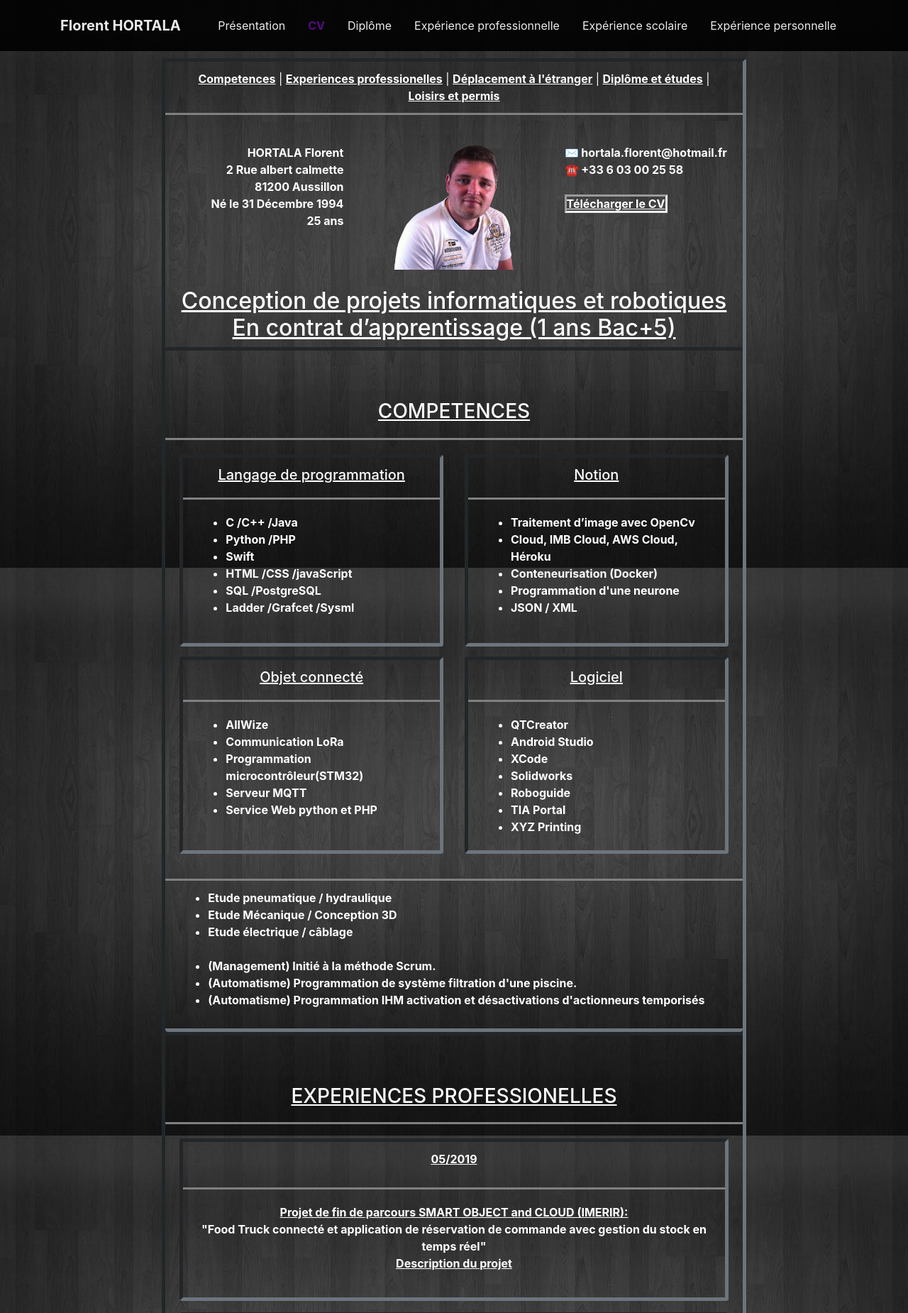
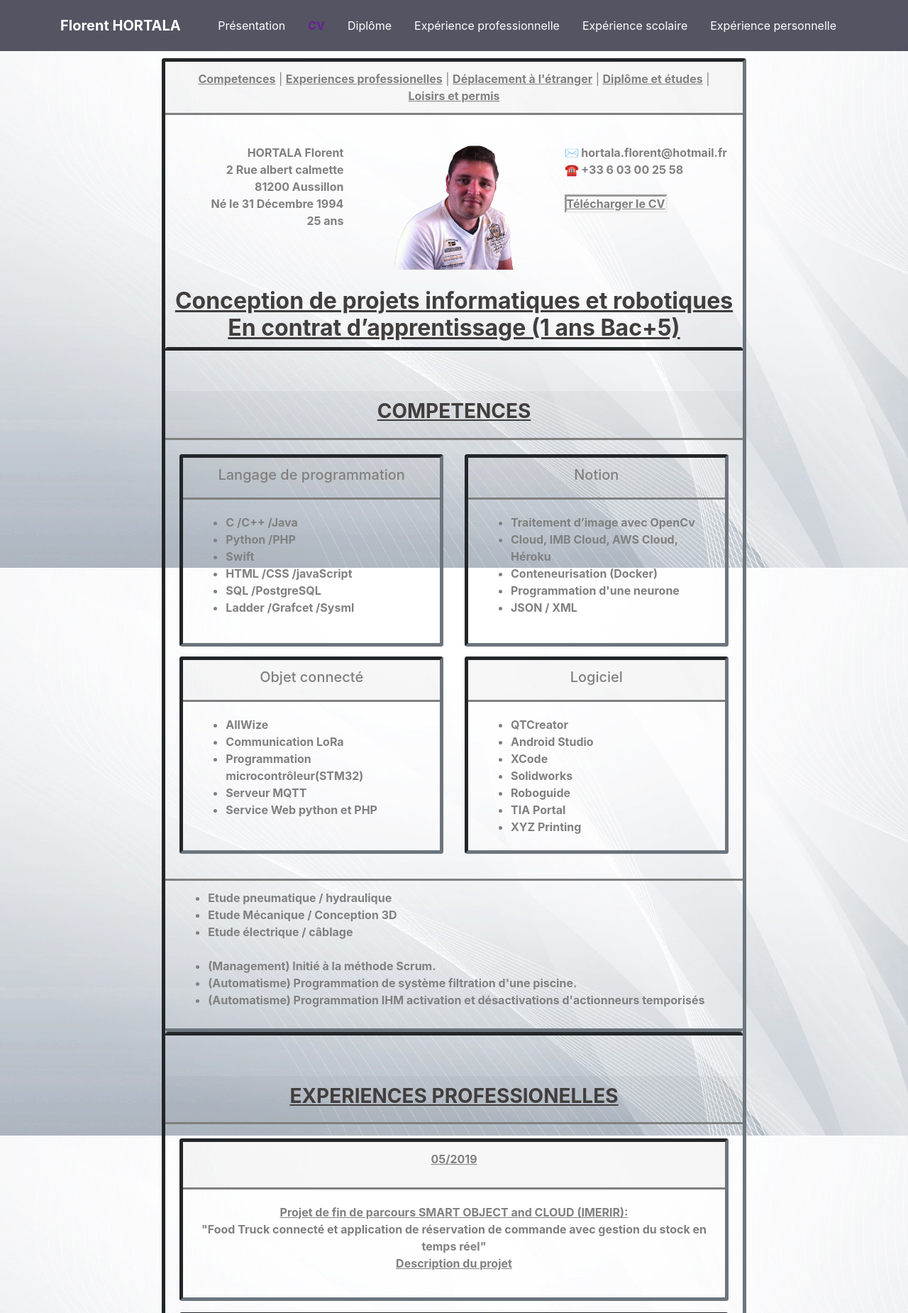
Before and after one commit to hortala/CV, a PHP site: page /html/cv.html in a window 1280 px wide. Shown: the top 1850 px of the page at 71% size. Run offline with PHP 8.4, Linux system fonts and the light colour scheme.

Commit message:
Changement de background

```diff
--- a/css/cv.css
+++ /dev/null
@@ -1,5 +0,0 @@
-h2,
-h3,
-h5 {
-    text-decoration: underline;
-}
--- a/css/index.css
+++ /dev/null
@@ -1,3 +0,0 @@
-h1 {
-    text-align: center;
-}
--- a/css/main.css
+++ b/css/main.css
@@ -3,7 +3,7 @@ Body {
     background-size: cover;
     background-repeat: no-repeat;
     background-attachment: fixed;
-    color: white;
+    color: grey;
 }
 
 .ActiveMe {
@@ -68,8 +68,10 @@ Body {
     text-decoration: underline;
 }
 
-h1 {
+h1, h2, h3 {
     text-decoration: underline;
+    color: rgb(65, 62, 62);
+    font-weight: bold;
 }
 
 p {
@@ -84,12 +86,21 @@ p {
     color: white;
 }
 
+.textColorGray {
+    color: gray;
+}
+
+.textColorBlack {
+    color: black;
+}
+
+
 
 /*Debut NavBar*/
 
 #mainNav {
     min-height: 56px;
-    background-color: black;
+    background-color: rgb(66, 66, 83);
     text-align: center;
     opacity: 0.95;
 }
@@ -267,7 +278,7 @@ p {
 }
 
 .text-secondary {
-    color: white!important;
+    color: gray!important;
 }
 
 .card {
--- a/html/cv.html
+++ b/html/cv.html
@@ -72,11 +72,11 @@
                     <div class="card border-secondary marginTop10 centerPerso" style="width: 100%;">
                         <div class="card-header" id="navBar">
                             <nav>
-                                <u><a class="textColorWhite textBold" href="cv.html#Competence">Competences</a></u> |
-                                <u><a class="textColorWhite textBold" href="cv.html#expPro">Experiences professionelles</a></u> |
-                                <u><a class="textColorWhite textBold" href="cv.html#depEtranger">Déplacement à l'étranger</a></u> |
-                                <u><a class="textColorWhite textBold" href="cv.html#DiplEtude">Diplôme et études</a></u> |
-                                <u><a class="textColorWhite textBold" href="cv.html#LoisirPermis">Loisirs et permis</a></u>
+                                <u><a class="textColorGray textBold" href="cv.html#Competence">Competences</a></u> |
+                                <u><a class="textColorGray textBold" href="cv.html#expPro">Experiences professionelles</a></u> |
+                                <u><a class="textColorGray textBold" href="cv.html#depEtranger">Déplacement à l'étranger</a></u> |
+                                <u><a class="textColorGray textBold" href="cv.html#DiplEtude">Diplôme et études</a></u> |
+                                <u><a class="textColorGray textBold" href="cv.html#LoisirPermis">Loisirs et permis</a></u>
                             </nav>
                         </div>
                         <div class="row marginTop5" id="Info">
@@ -87,12 +87,12 @@
                                 <img src="../image/CV/Moi.png" class="img-fluid" alt="Photo CV" width="70%" />
                             </div>
                             <div class="col-md-4 leftPerso">
-                                <a class="textBold textColorWhite" href="mailto:hortala.florent@hotmail.fr?subject=Prise de contact">✉ hortala.florent@hotmail.fr </a>
+                                <a class="textBold textColorGray" href="mailto:hortala.florent@hotmail.fr?subject=Prise de contact">✉ hortala.florent@hotmail.fr </a>
                                 <br>
-                                <a class="textBold textColorWhite" href="tel:+603002558">☎ +33 6 03 00 25 58 </a>
+                                <a class="textBold textColorGray" href="tel:+603002558">☎ +33 6 03 00 25 58 </a>
                                 <br>
                                 <br>
-                                <p><u><a style="border-style: inset;" class="textColorWhite" href="../pdf/Hortala_Florent_CV.pdf" download  >Télécharger le CV</a></u></p>
+                                <p><u><a style="border-style: inset;" class="textColorGray" href="../pdf/Hortala_Florent_CV.pdf" download  >Télécharger le CV</a></u></p>
                             </div>
                         </div>
                         <h2 class="marginTop3">Conception de projets informatiques et robotiques<br> En contrat d’apprentissage (1 ans Bac+5)</h2>
@@ -183,7 +183,7 @@
                                     <div class="card-body text-secondary">
                                         <u>Projet de fin de parcours SMART OBJECT and CLOUD (IMERIR):</u><br>
                                         "Food Truck connecté et application de réservation de commande avec gestion du stock en temps réel"<br>
-                                        <u><a class="textColorWhite" href="expSco.html#projetFoodTruck">Description du projet</a></u></p>
+                                        <u><a class="textColorGray" href="expSco.html#projetFoodTruck">Description du projet</a></u></p>
                                     </div>
                                 </div>
                                 <div class="card border-secondary mb-3" style="width: 100%;">
@@ -200,7 +200,7 @@
                                         Poste occupé:
                                             <ul class="leftPerso textBold">
                                                 <li>Gestion de projet informatique (Conception d'un logiciel)</li>
-                                                <li>Programmation d'un logiciel de génération de documentation automatisée en C++ <u><a class="textColorWhite" href="expPro.html#programmeDocumentation">Description du projet</a></u></li>
+                                                <li>Programmation d'un logiciel de génération de documentation automatisée en C++ <u><a class="textColorGray" href="expPro.html#programmeDocumentation">Description du projet</a></u></li>
                                             </ul>
                                         </p>
                                     </div>
@@ -209,7 +209,7 @@
                                     <div class="card-header"><p><u>2016</u></div>
                                     <div class="card-body text-secondary">
                                         Projet de fin d'année de BTS: "Amélioration d'un pressoir à raisin à dès fin d'annalyse"<br>
-                                        <u><a class="textColorWhite" href="expSco.html#projetBTS">Description du projet</a></u></p>
+                                        <u><a class="textColorGray" href="expSco.html#projetBTS">Description du projet</a></u></p>
                                     </div>
                                 </div>
                             </div>
--- a/index.html
+++ b/index.html
@@ -67,12 +67,12 @@
             <div class="row">
                 <div class="col-md-2"></div>
                 <div class="col-md-8 marginTop10 marginSmallScreen">
-                    <h1>Pourquoi les objets connecté</h1>
+                    <h1 class="centerPerso">Pourquoi les objets connecté</h1>
                     <p>Au fur et à mesure de mes projets (scolaire, professionnel ou personnel), j'ai pu me faire une idée assez précise du domaine dans lequel je souhaite travailler. Personnellement ce qui me plaît dans les objets connectés c'est l'immense
                         variété d'applications que nous pouvons rencontrer. De ce fait il possible d'utiliser des compétences transverses pour et rendre les projets intéressants et complets, en même temps cela permet aussi de découvrir de nouveau secteur
                         d'application ce qui accroit nos connaissances en général. Le fait qu'il soit abordable pour tout le monde rend ce domaine d'autant plus intéressant, on peut travailler pour les particuliers (ex: les montres connectées, google
                         home) ou pour un secteur industriel (ex: GPS de cadi, contrôle de flux etc.).</p>
-                    <h1 class="marginTop5">Ma motivation dans ce domaine</h1>
+                    <h1 class="marginTop5 centerPerso">Ma motivation dans ce domaine</h1>
                     <p>
                             Lors de mon projet final de BTS, j'ai pu entrevoir toutes les facettes du protypage, cependant le fait de devoir utiliser un automate été bloquant pour conduire des projets personnels de manière autonome chez moi (à cause du cout de l'automate) C'est a ce moment-là que je me suis intéressé au microcontrôleur (Arduino / STM32, beaucoup plus abordable), j'ai donc décidé de poursuivre mes études dans cette idée, j'ai donc intégré L'ESME Sudria à Lyon, elle correspondait avec ce que je souhaitais faire, à savoir de la robotique. Certes je me suis arrêté en chemin à cause de la densité des cours, mais cela ma permit de me rendre compte que je voulais vraiment continuer dans cette voie car c'est celle-ci qui m'interesse. J'ai donc intégré l'école d'IMERIR en informatique et robotique, ou j'ai pu voir une autre facette de l'informatique que je ne connaissais pas jusqu'à présent (le cloud "Service WEB, Base de données, ETC...").<br>
                             Lors de mon choix de parcours en deuxième année il m'a paru évident à prendre le parcours SMART OBJECT AND CLOUD cela ma permit de compléter mes connaissances et de confirmer que le choix que j'avais fait 3 ans avants étés le bon, comme je l'ai dit ci-dessus les différents secteurs d'activité dans lesquelles les objets connectés sont ou peuvent être présents rend mon choix d'autant plus viable pour l'avenir.
```
Also changed, not shown: image/background.png, image/background2.png (added).
